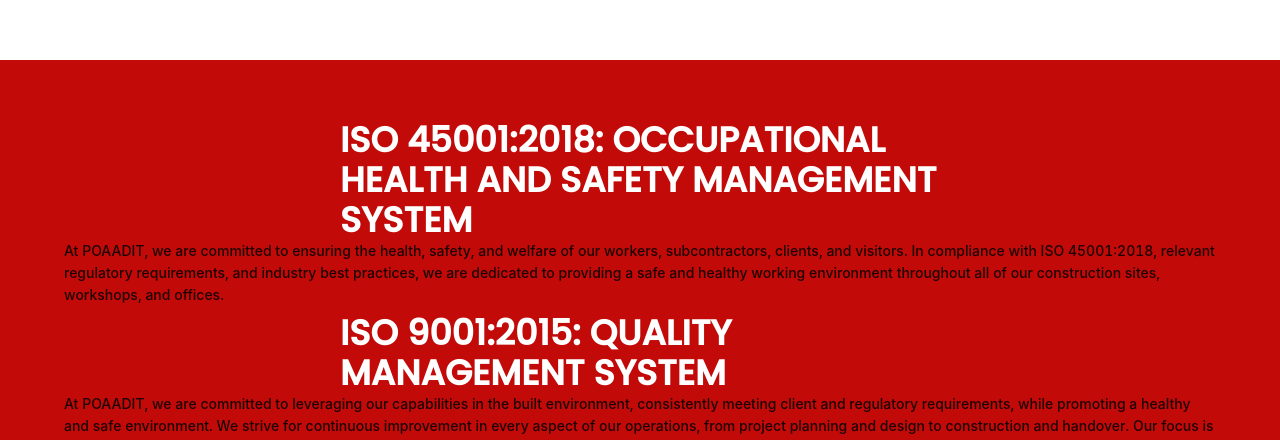
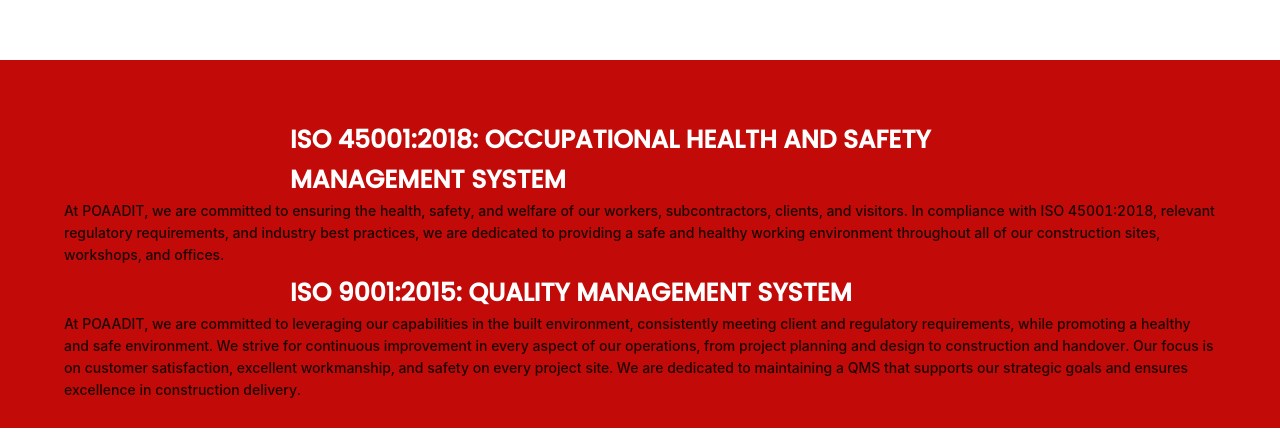
Before and after one commit to Poaadit/poa-adit, a React (Create React App) app: page /about-us in a window 1280 px wide. Shown: the part 1960-2400 px from the top of the page. Built offline with nearby package versions, Linux system fonts and the light colour scheme.

Commit message:
Update About.scss

```diff
--- a/src/Pages/About/About.scss
+++ b/src/Pages/About/About.scss
@@ -360,17 +360,17 @@ $darkerorange: #c20b09ff;
         display: flex;
         font-family: "Poppins";
         margin: 0px;
-        font-size: 35px;
+        font-size: 25px;
         font-weight: bold;
         line-height: 40px;
-        width: 600px;
+        width: 700px;
         color: #fff;
 
       }
     h4 {
       margin: 20px 0px;
       font-family: "Avenir";
-      font-size: 17px;
+      font-size: 15px;
       width: 700px;
       color: #fff;
     }
```
